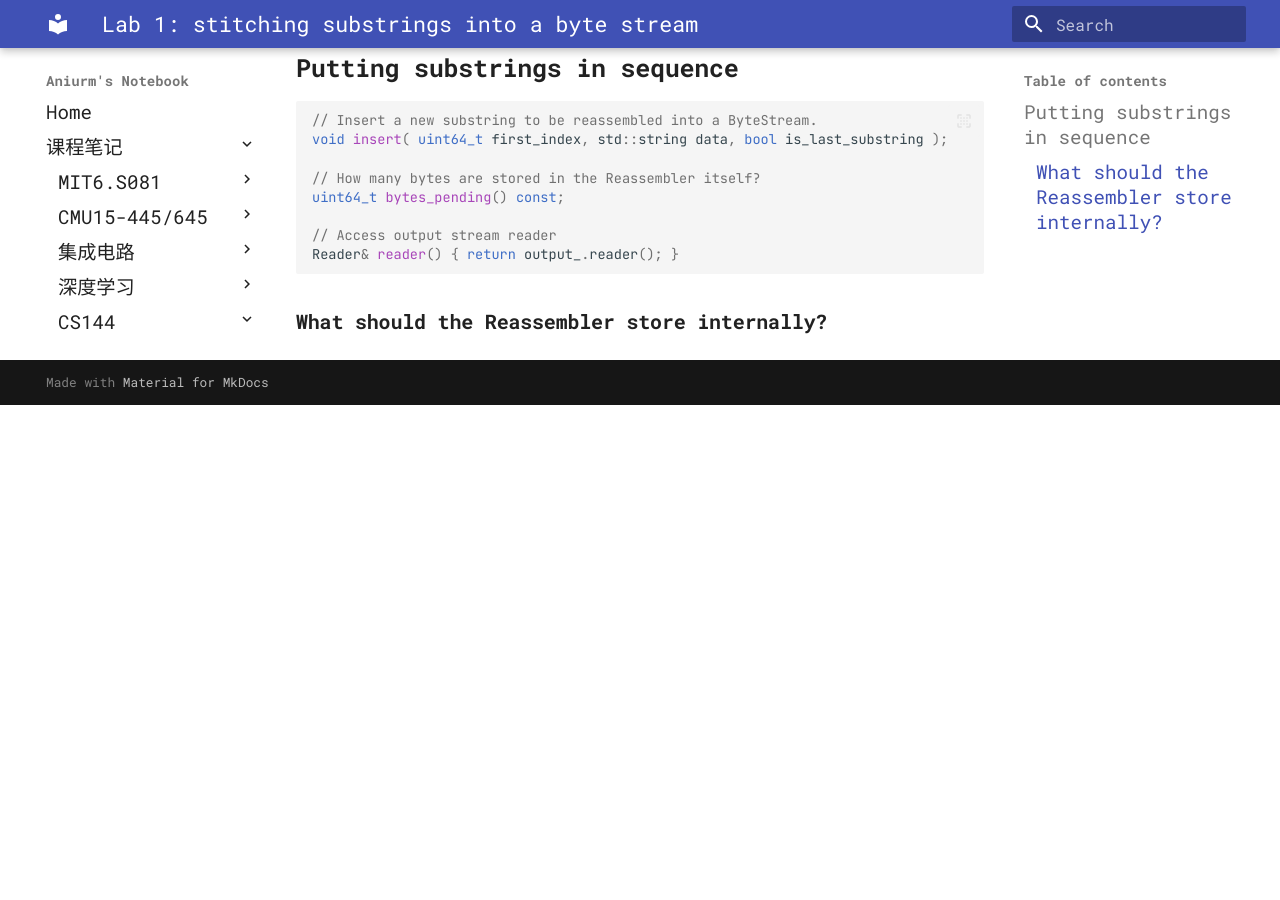
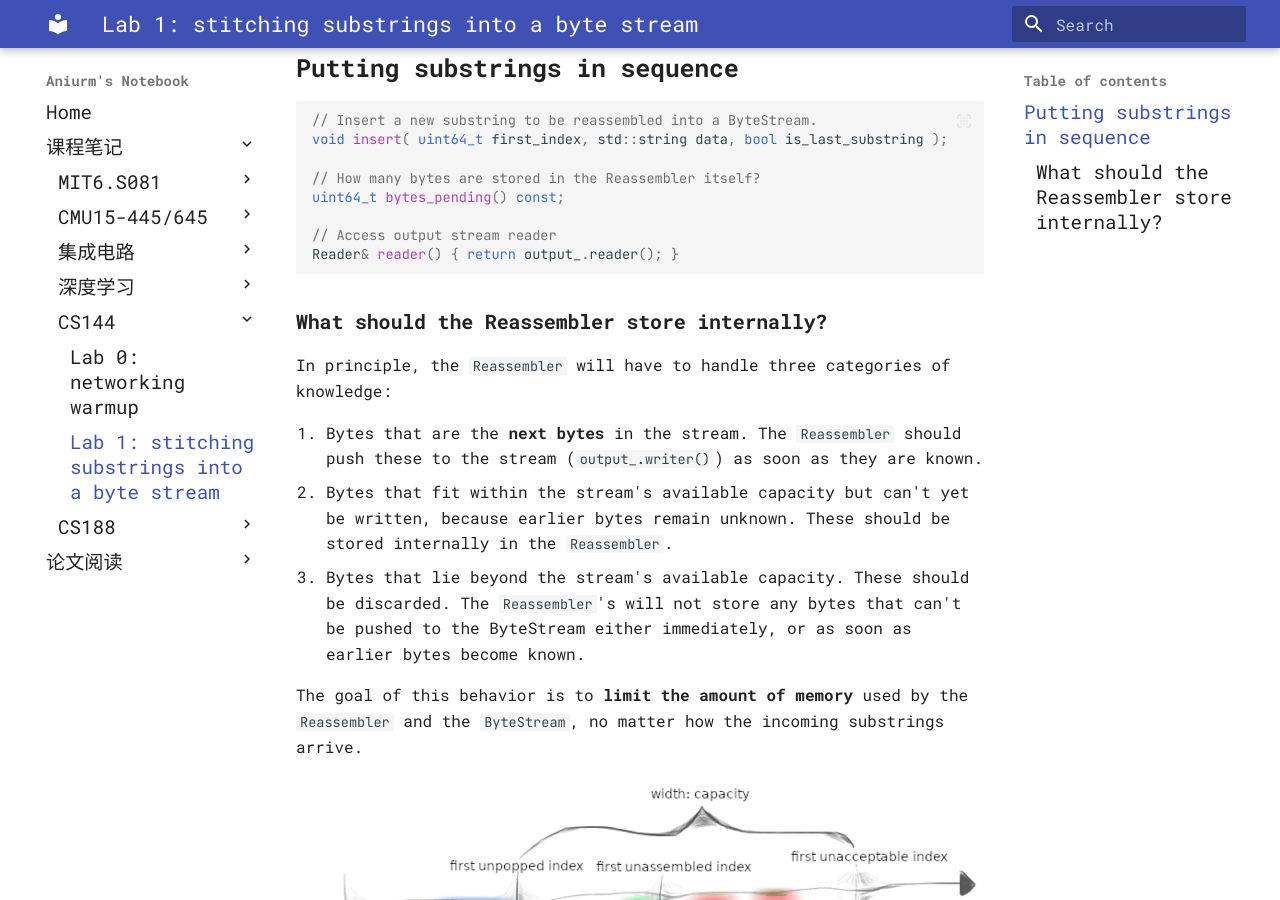
Before and after one commit to Aniurm/notebook, an MkDocs documentation site: the page built from docs/course_notes/cs144/lab1.md, in a window 1280 px wide and 900 px high, scrolled down 600 px. Built offline with MkDocs 1.6.1 and Material for MkDocs 9.7.7, drawn with Linux system fonts in a browser that asks for light colours; some web fonts are replaced; before the commit the page ends 1005 px from its top, so only the background shows below that.

Commit message:
fix(cs144): some doc

````diff
--- a/docs/course_notes/cs144/lab1.md
+++ b/docs/course_notes/cs144/lab1.md
@@ -23,3 +23,14 @@
 ```
 
 ### What should the Reassembler store internally?
+
+In principle, the `Reassembler` will have to handle three categories of knowledge:
+
+1. Bytes that are the **next bytes** in the stream. The `Reassembler` should push these to the stream (`output_.writer()`) as soon as they are known.
+2. Bytes that fit within the stream's available capacity but can't yet be written, because earlier bytes remain unknown. These should be stored internally in the `Reassembler`.
+3. Bytes that lie beyond the stream's available capacity. These should be discarded. The `Reassembler`'s will not store any bytes that can't be pushed to the ByteStream either immediately, or as soon as earlier bytes become known.
+
+The goal of this behavior is to **limit the amount of memory** used by the `Reassembler` and
+the `ByteStream`, no matter how the incoming substrings arrive.
+
+![](img/lab1.png)
````
Also changed, not shown: docs/course_notes/cs144/img/lab1.png (added).
